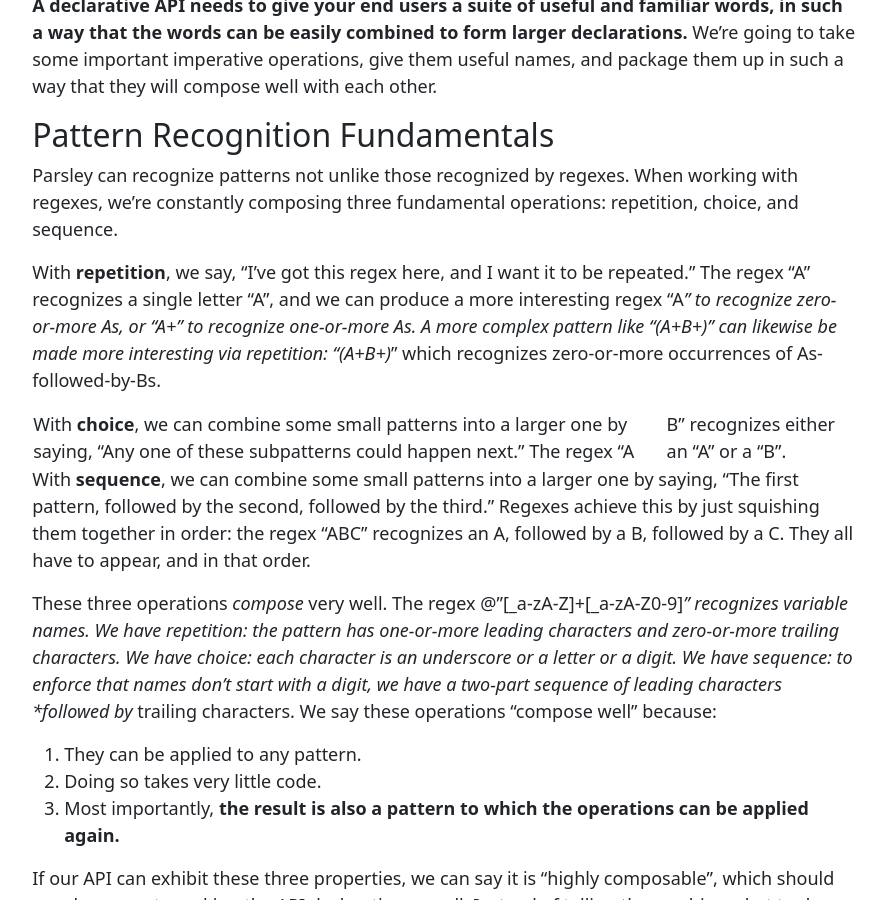
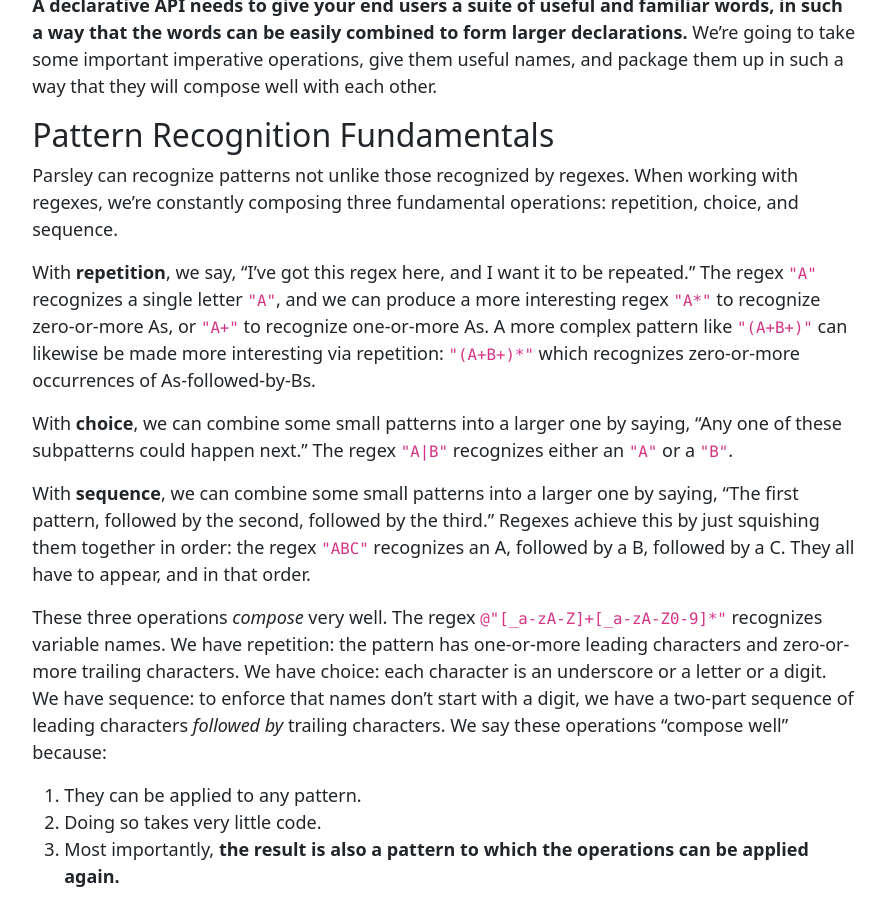
Before and after one commit to plioi/plioi.github.io, a Jekyll site: the page built from _posts/2013-02-07-composable-operations.md, in a window 1280 px wide and 900 px high, scrolled down 502 px. Shown: the whole window, without its empty margins (196-1082 px from the left). Built offline with Jekyll 4.4.1, drawn with Linux system fonts in a browser that asks for light colours; some of the changed text lies outside the part shown.

Commit message:
Fix formatting

```diff
--- a/_posts/2013-02-07-composable-operations.md
+++ b/_posts/2013-02-07-composable-operations.md
@@ -16,13 +16,13 @@
 
 Parsley can recognize patterns not unlike those recognized by regexes.  When working with regexes, we're constantly composing three fundamental operations: repetition, choice, and sequence.
 
-With **repetition**, we say, "I've got this regex here, and I want it to be repeated."  The regex "A" recognizes a single letter "A", and we can produce a more interesting regex "A*" to recognize zero-or-more As, or "A+" to recognize one-or-more As.  A more complex pattern like "(A+B+)" can likewise be made more interesting via repetition: "(A+B+)*" which recognizes zero-or-more occurrences of As-followed-by-Bs.
+With **repetition**, we say, "I've got this regex here, and I want it to be repeated."  The regex `"A"` recognizes a single letter `"A"`, and we can produce a more interesting regex `"A*"` to recognize zero-or-more As, or `"A+"` to recognize one-or-more As.  A more complex pattern like `"(A+B+)"` can likewise be made more interesting via repetition: `"(A+B+)*"` which recognizes zero-or-more occurrences of As-followed-by-Bs.
 
-With **choice**, we can combine some small patterns into a larger one by saying, "Any one of these subpatterns could happen next."  The regex "A|B" recognizes either an "A" or a "B".
+With **choice**, we can combine some small patterns into a larger one by saying, "Any one of these subpatterns could happen next."  The regex `"A|B"` recognizes either an `"A"` or a `"B"`.
 
-With **sequence**, we can combine some small patterns into a larger one by saying, "The first pattern, followed by the second, followed by the third."  Regexes achieve this by just squishing them together in order: the regex "ABC" recognizes an A, followed by a B, followed by a C.  They all have to appear, and in that order.
+With **sequence**, we can combine some small patterns into a larger one by saying, "The first pattern, followed by the second, followed by the third."  Regexes achieve this by just squishing them together in order: the regex `"ABC"` recognizes an A, followed by a B, followed by a C.  They all have to appear, and in that order.
 
-These three operations *compose* very well.  The regex @"[_a-zA-Z]+[_a-zA-Z0-9]*" recognizes variable names.  We have repetition: the pattern has one-or-more leading characters and zero-or-more trailing characters.  We have choice: each character is an underscore or a letter or a digit.  We have sequence: to enforce that names don't start with a digit, we have a two-part sequence of leading characters *followed by* trailing characters.  We say these operations "compose well" because:
+These three operations *compose* very well.  The regex `@"[_a-zA-Z]+[_a-zA-Z0-9]*"` recognizes variable names.  We have repetition: the pattern has one-or-more leading characters and zero-or-more trailing characters.  We have choice: each character is an underscore or a letter or a digit.  We have sequence: to enforce that names don't start with a digit, we have a two-part sequence of leading characters *followed by* trailing characters.  We say these operations "compose well" because:
 
 1. They can be applied to any pattern.
 2. Doing so takes very little code.
@@ -50,7 +50,7 @@
 
 It hurts to have to write so much for so little gain.  I'd rather Parsley contain a suite of useful `Parser<T>` implementations out of the box, so I could just dive in and focus on detecting the pattern I'm interested in.  This suite of useful `Parser<T>` implementations ought to include our 3 fundamental/composable pattern-recognition operations: repetition, choice, and sequence.
 
-First, though, the suite should provide some primitive operations to get started with.  Compared to our regex examples, we need to be able to express things like "A" before we can augment them into interesting patterns like "A*".
+First, though, the suite should provide some primitive operations to get started with.  Compared to our regex examples, we need to be able to express things like `"A"` before we can augment them into interesting patterns like `"A*"`.
 
 ## Parsley's Default Parsers
 
```
